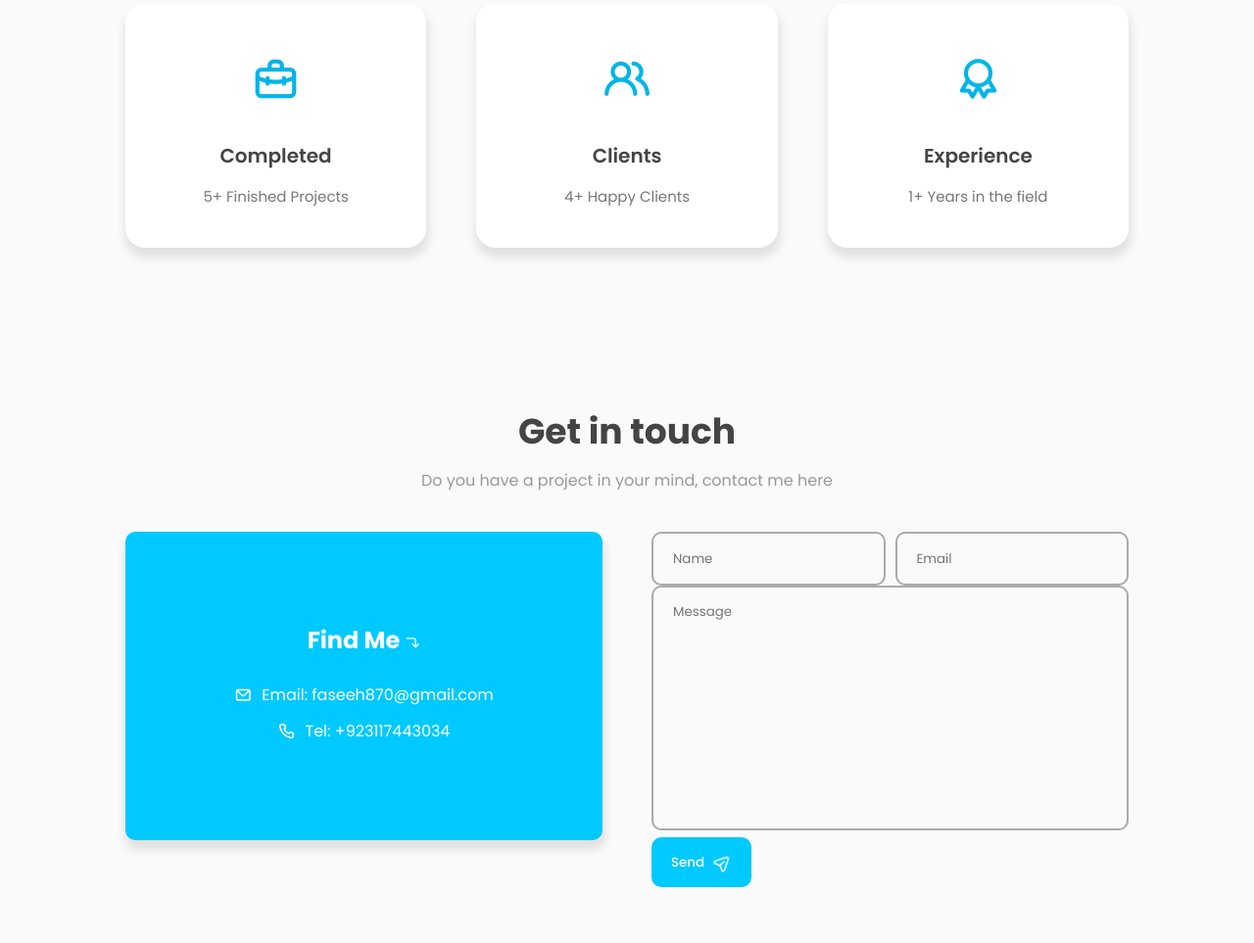
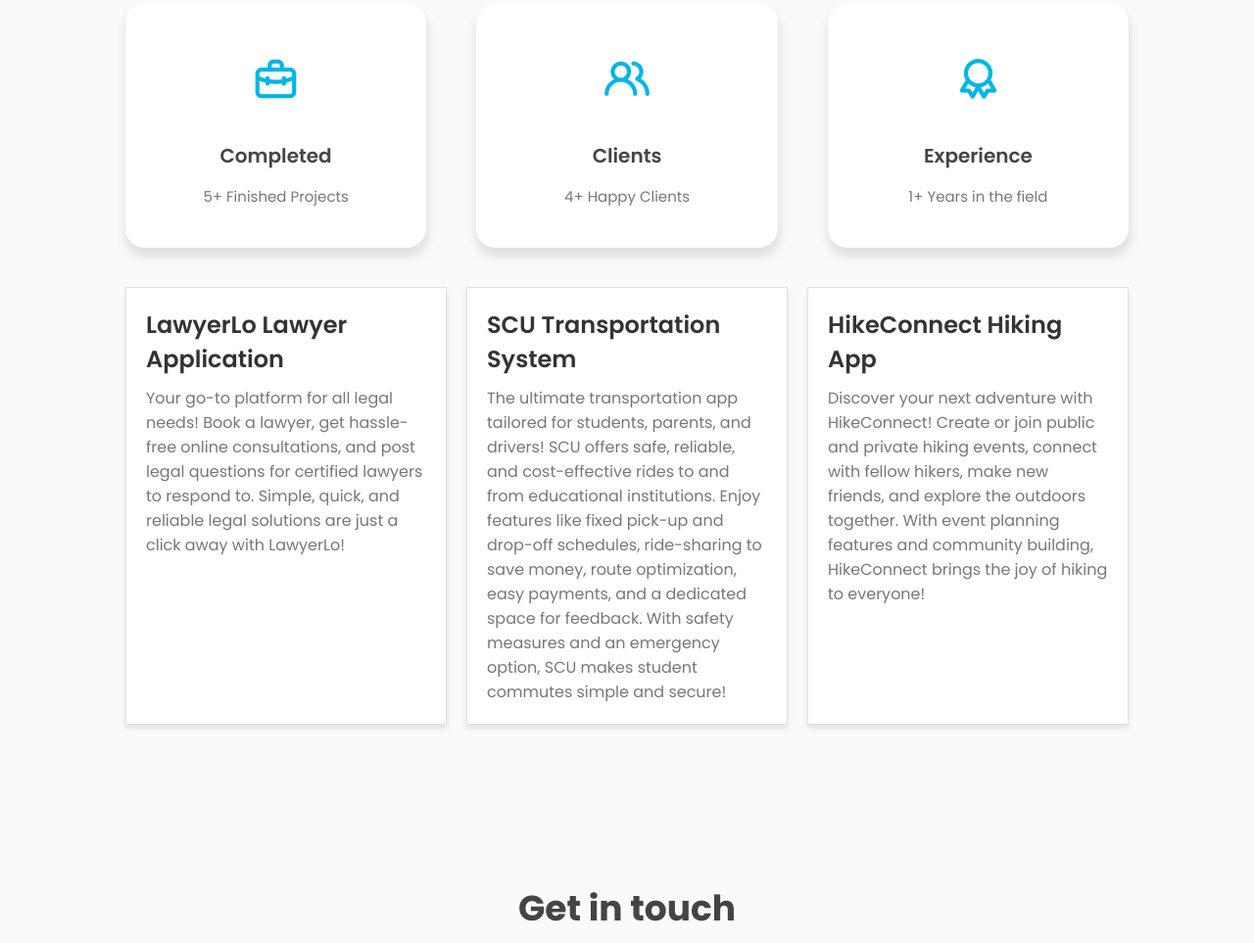
Before and after one commit to Muhammad-Fasih07/Portfolio-website, a plain HTML site: page index.html in a window 1280 px wide. Shown: the part 1813-2776 px from the top of the page at 98% size. Drawn offline with nearby package versions, Linux system fonts and the light colour scheme.

Commit message:
Protfolio al code HTML css and javacsript

```diff
--- a/assets/css/style.css
+++ b/assets/css/style.css
@@ -809,6 +809,53 @@ footer {
     cursor: pointer;
 }
 
+
+.project-gallery {
+    display: flex;
+    flex-wrap: wrap;
+    gap: 20px;
+    justify-content: space-around;
+    margin-top: 40px;
+}
+
+.project-card {
+    flex: 1 1 calc(33.333% - 20px);
+    background: #fff;
+    border: 1px solid #e0e0e0;
+    padding: 20px;
+    box-shadow: 0 4px 6px rgba(0, 0, 0, 0.1);
+    transition: transform 0.3s ease;
+}
+
+.project-card:hover {
+    transform: translateY(-10px);
+}
+
+.project-image {
+    width: 100%;
+    height: auto;
+    border-radius: 5px;
+    margin-bottom: 15px;
+}
+
+.project-title {
+    font-size: 1.5em;
+    color: #333;
+    margin-bottom: 10px;
+}
+
+.project-description {
+    font-size: 1em;
+    color: #777;
+}
+
+
+
+
+
+
+
+
 @keyframes fadeIn {
     from {
         opacity: 0;
--- a/index.html
+++ b/index.html
@@ -118,7 +118,7 @@
                                 users to post legal questions and get responses from certified lawyers.
                             </p>
                             <div class="about-btn">
-                    <a href="https://1drv.ms/b/c/b8b53ad90955d896/EcK0OfcXIHVDqmc5M27Z81kBX-mtEj6NtPMVIdUYnonCDw?e=taWeMg"
+                                <a href="https://1drv.ms/b/c/b8b53ad90955d896/EXezQxQHuStIjbbBBYRLgA4Ba_zyW2Et5Fq-9yV3KOka7w?e=bnAbO3"
                                     download class="btn">Download CV <i class="uil uil-file-alt"></i></a>
                             </div>
                         </div>
@@ -196,6 +196,50 @@
                         <label>1+ Years in the field</label>
                     </div>
                 </div>
+
+                <!-- New Project Information Section -->
+                <div class="project-gallery">
+                    <!-- Project 1 -->
+                    <div class="project-card">
+
+                        <h3 class="project-title">LawyerLo Lawyer Application</h3>
+                        <p class="project-description">Your go-to platform for all legal needs! Book a lawyer, get
+                            hassle-free online
+                            consultations, and post legal questions for certified lawyers to respond to. Simple, quick,
+                            and reliable
+                            legal solutions are just a click away with LawyerLo!</p>
+                    </div>
+
+                    <!-- Project 2 -->
+                    <div class="project-card">
+
+                        <h3 class="project-title">SCU Transportation System</h3>
+                        <p class="project-description">The ultimate transportation app tailored for students, parents,
+                            and drivers! SCU
+                            offers safe, reliable, and cost-effective rides to and from educational institutions. Enjoy
+                            features like
+                            fixed pick-up and drop-off schedules, ride-sharing to save money, route optimization, easy
+                            payments, and a
+                            dedicated space for feedback. With safety measures and an emergency option, SCU makes
+                            student commutes
+                            simple and secure!</p>
+                    </div>
+
+                    <!-- Project 3 -->
+                    <div class="project-card">
+
+                        <h3 class="project-title">HikeConnect Hiking App</h3>
+                        <p class="project-description">Discover your next adventure with HikeConnect! Create or join
+                            public and private
+                            hiking events, connect with fellow hikers, make new friends, and explore the outdoors
+                            together. With
+                            event planning features and community building, HikeConnect brings the joy of hiking to
+                            everyone!</p>
+                    </div>
+
+                    <!-- Add more project cards as needed -->
+                </div>
+
             </section>
 
             <!-- -------------- CONTACT BOX ---------------- -->
```
Also changed, not shown: assets/images/scu.JPG (added), assets/images/scu2.JPG (added). Lines whose indentation alone changed are shown as unchanged.
